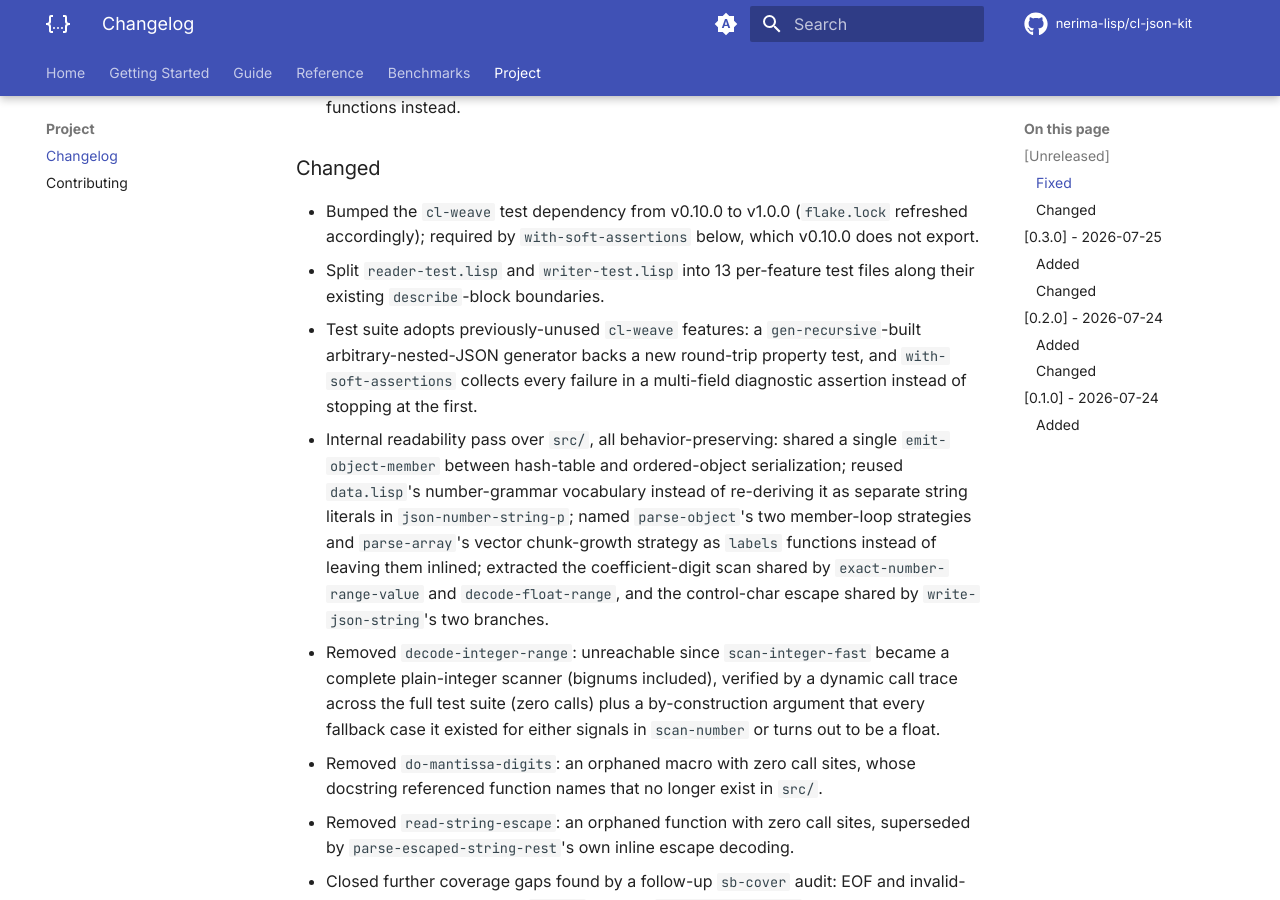
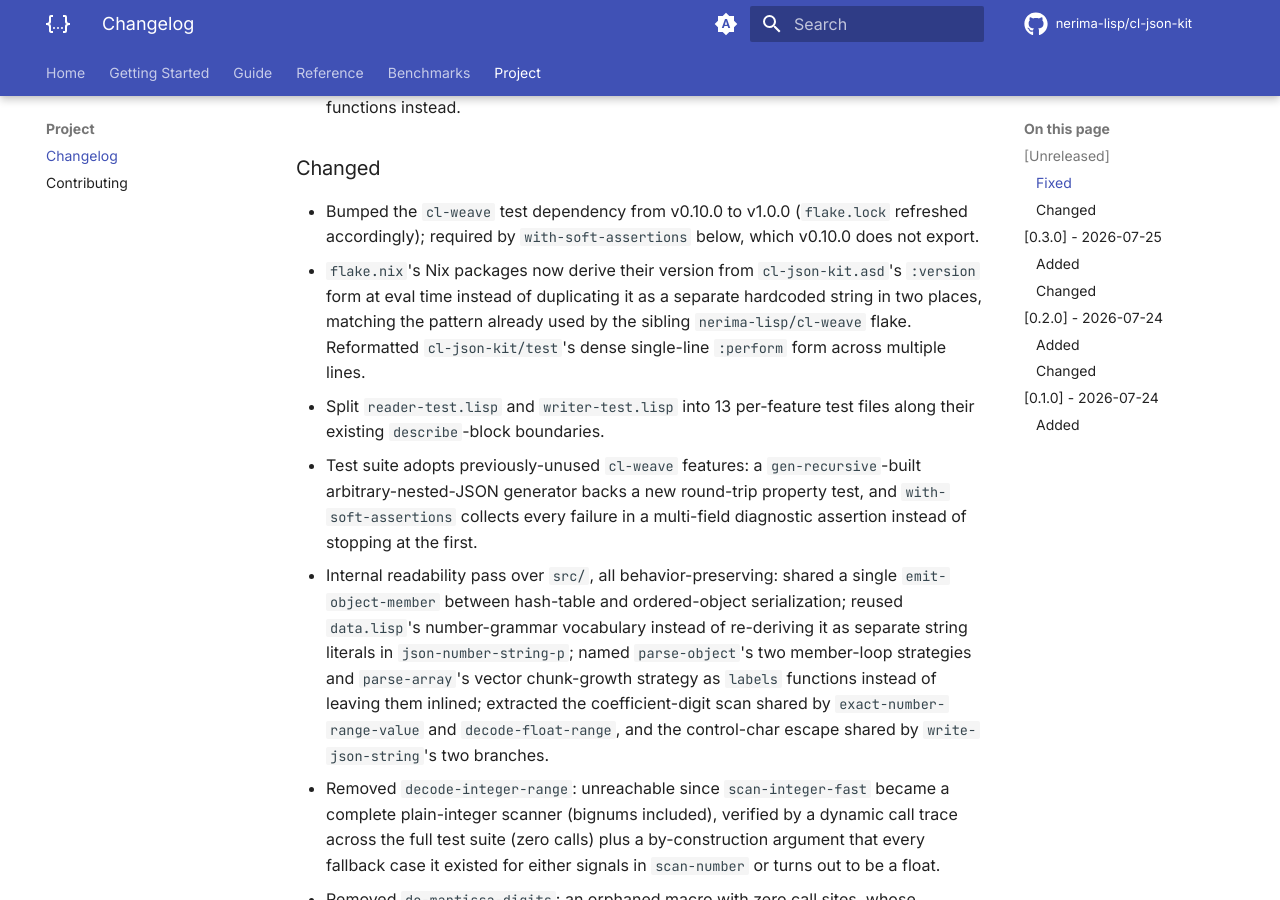
Before and after one commit to nerima-lisp/cl-json-kit, an MkDocs documentation site: the page built from docs/src/changelog.md, in a window 1280 px wide and 900 px high, scrolled down 551 px. Built offline with MkDocs 1.6.1 and Material for MkDocs 9.7.7, drawn with Linux system fonts in a browser that asks for light colours; comment, search, counter and statistics services are not loaded.

Commit message:
docs: retroactive changelog entry for the flake.nix/asd version-source-of-truth chore

```diff
--- a/docs/src/changelog.md
+++ b/docs/src/changelog.md
@@ -25,6 +25,11 @@ listed on the [GitHub releases page](https://github.com/nerima-lisp/cl-json-kit/
 - Bumped the `cl-weave` test dependency from v0.10.0 to v1.0.0 (`flake.lock`
   refreshed accordingly); required by `with-soft-assertions` below, which
   v0.10.0 does not export.
+- `flake.nix`'s Nix packages now derive their version from `cl-json-kit.asd`'s
+  `:version` form at eval time instead of duplicating it as a separate
+  hardcoded string in two places, matching the pattern already used by the
+  sibling `nerima-lisp/cl-weave` flake. Reformatted `cl-json-kit/test`'s
+  dense single-line `:perform` form across multiple lines.
 - Split `reader-test.lisp` and `writer-test.lisp` into 13 per-feature test
   files along their existing `describe`-block boundaries.
 - Test suite adopts previously-unused `cl-weave` features: a
```
Also changed, not shown: CHANGELOG.md.
